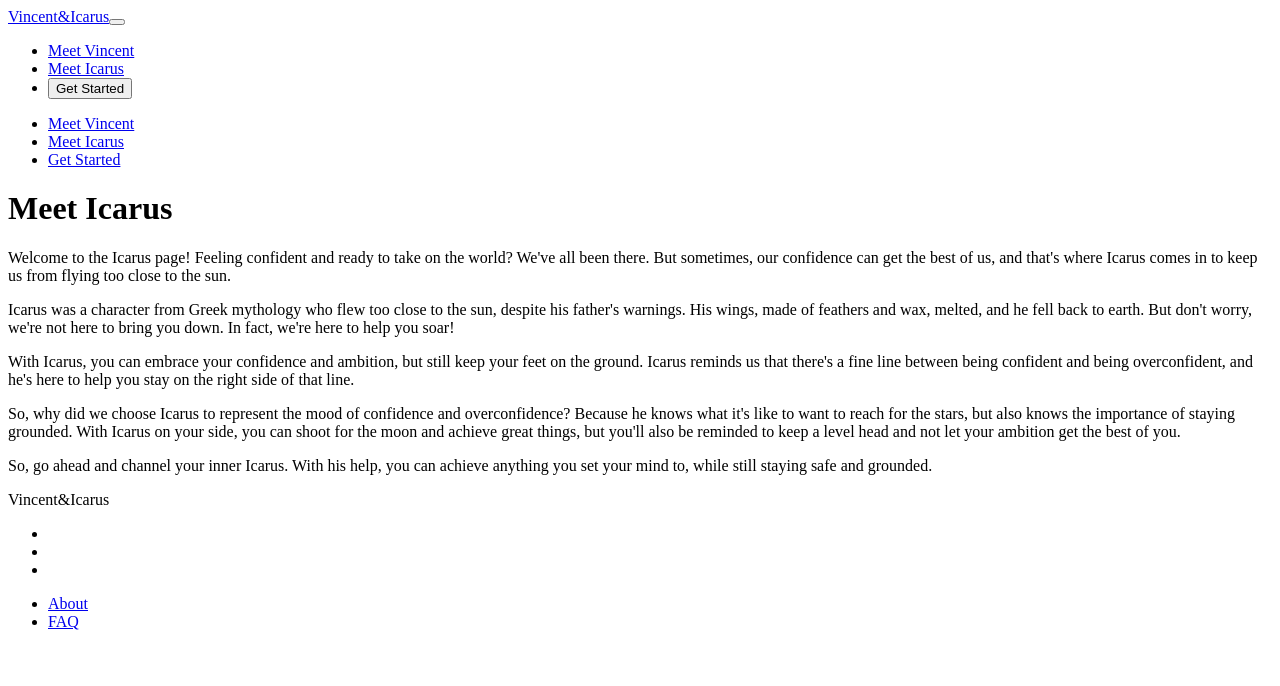
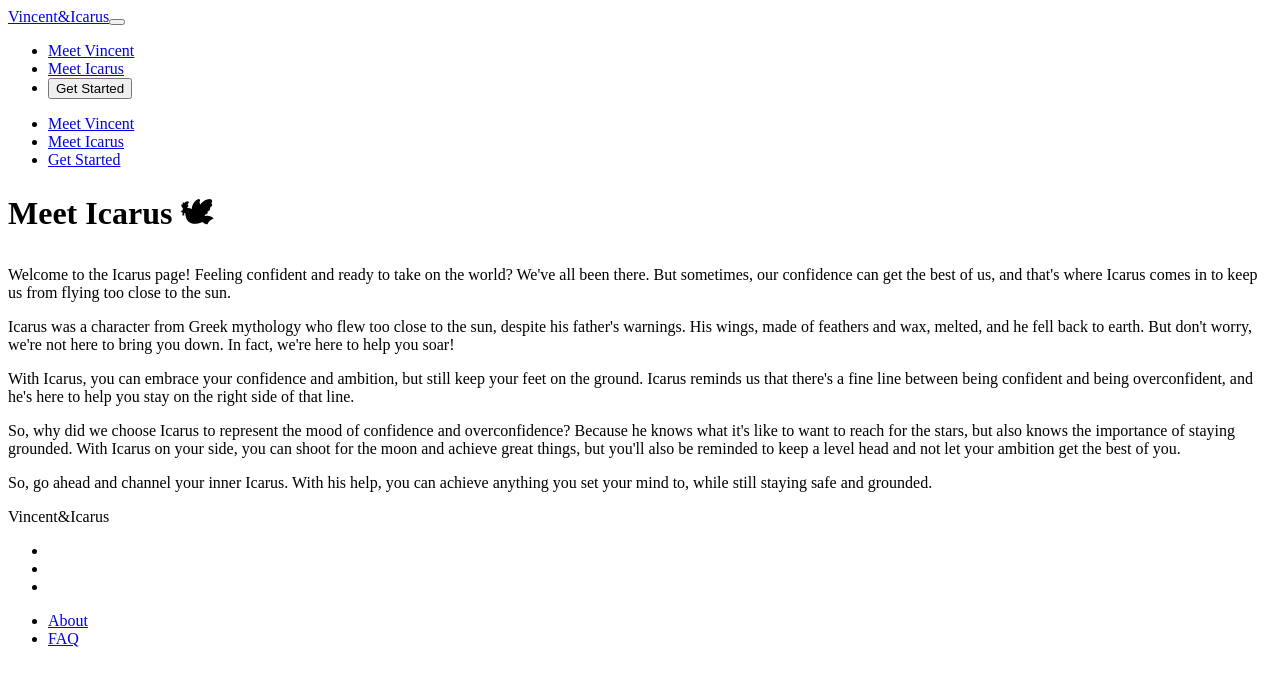
Before and after one commit to Jimmy-Vu/vincent-and-icarus, a React (Create React App) app in the folder client/: page /icarus in a window 1280 px wide. Shown: the top 686 px of the page. Built offline with nearby package versions, Linux system fonts and the light colour scheme; the HTML template or start-up script is replaced by a standard one.

Commit message:
Add emoji representation to the h1 of the Meet pages

```diff
--- a/client/src/pages/Icarus.tsx
+++ b/client/src/pages/Icarus.tsx
@@ -2,8 +2,8 @@ import React from "react";
 
 export default function Icarus(): React.ReactElement {
   return (
-    <main className="w-full max-w-[1150px] h-full mt-8 px-20">
-      <h1 className="mb-4 text-5xl">Meet Icarus</h1>
+    <main className="w-full max-w-[1150px] h-full mt-8 px-8 lg:px-20">
+      <h1 className="mb-4 text-4xl lg:text-5xl">Meet Icarus 🕊</h1>
       <section className="text-lg">
         <p className="mb-5">Welcome to the Icarus page! Feeling confident and ready to take on the world? We&apos;ve all been there.
         But sometimes, our confidence can get the best of us, and that&apos;s where Icarus comes in to keep us from flying too close to the sun.</p>
--- a/client/src/pages/Vincent.tsx
+++ b/client/src/pages/Vincent.tsx
@@ -2,8 +2,8 @@ import React from "react";
 
 export default function Vincent(): React.ReactElement {
   return (
-    <main className="w-full max-w-[1150px] h-full mt-8 px-20">
-      <h1 className="mb-4 text-5xl">Meet Vincent</h1>
+    <main className="w-full max-w-[1150px] h-full mt-8 px-8 lg:px-20">
+      <h1 className="mb-4 text-4xl lg:text-5xl font-sem">Meet Vincent 🎨</h1>
       <section className="text-lg">
         <p className="mb-5">Welcome to the Vincent page! So, you&apos;re feeling a little down, huh? That&apos;s okay, we&apos;ve all been there.
           That&apos;s why we&apos;ve got Vincent in our corner to help lift you up when you&apos;re feeling low.</p>
```
